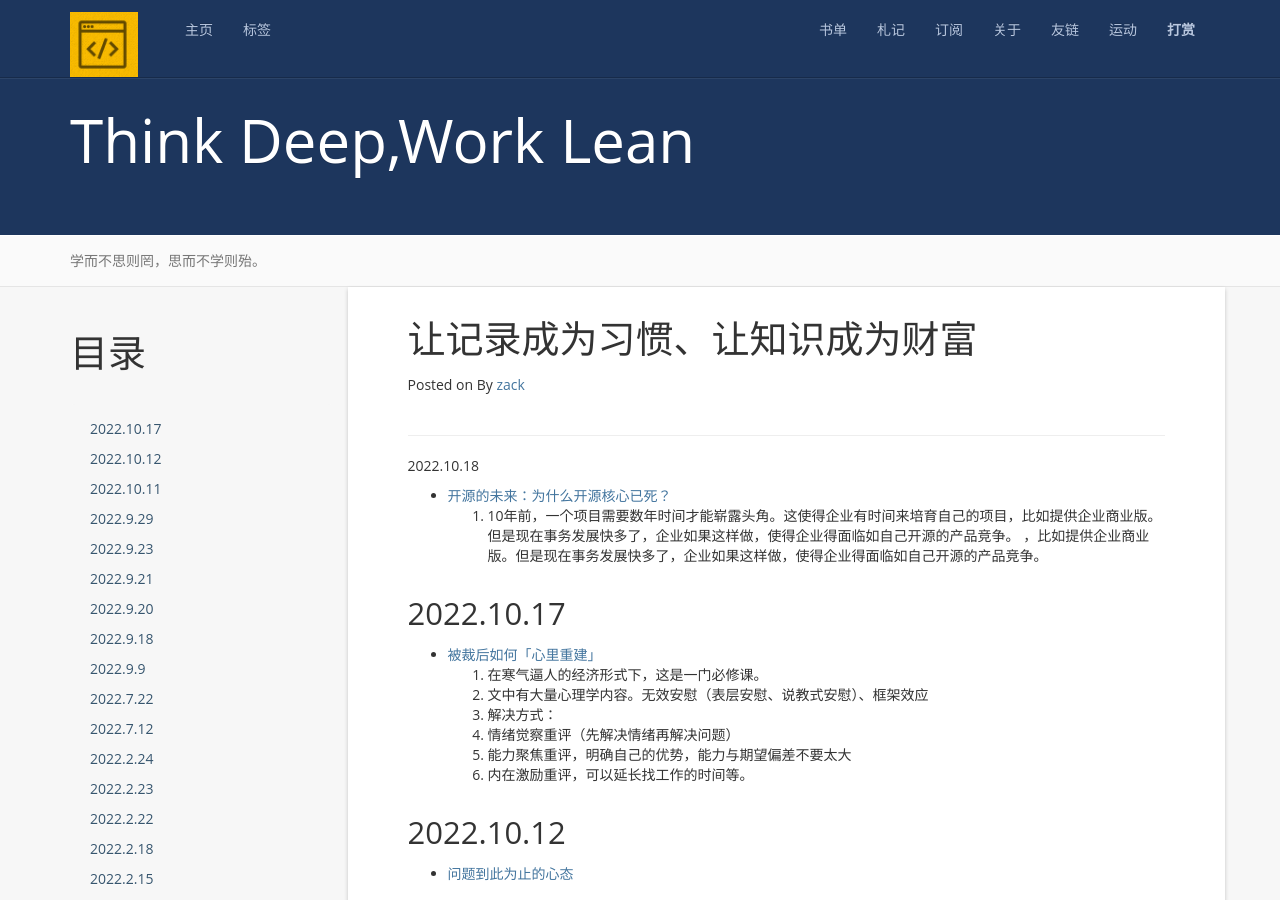
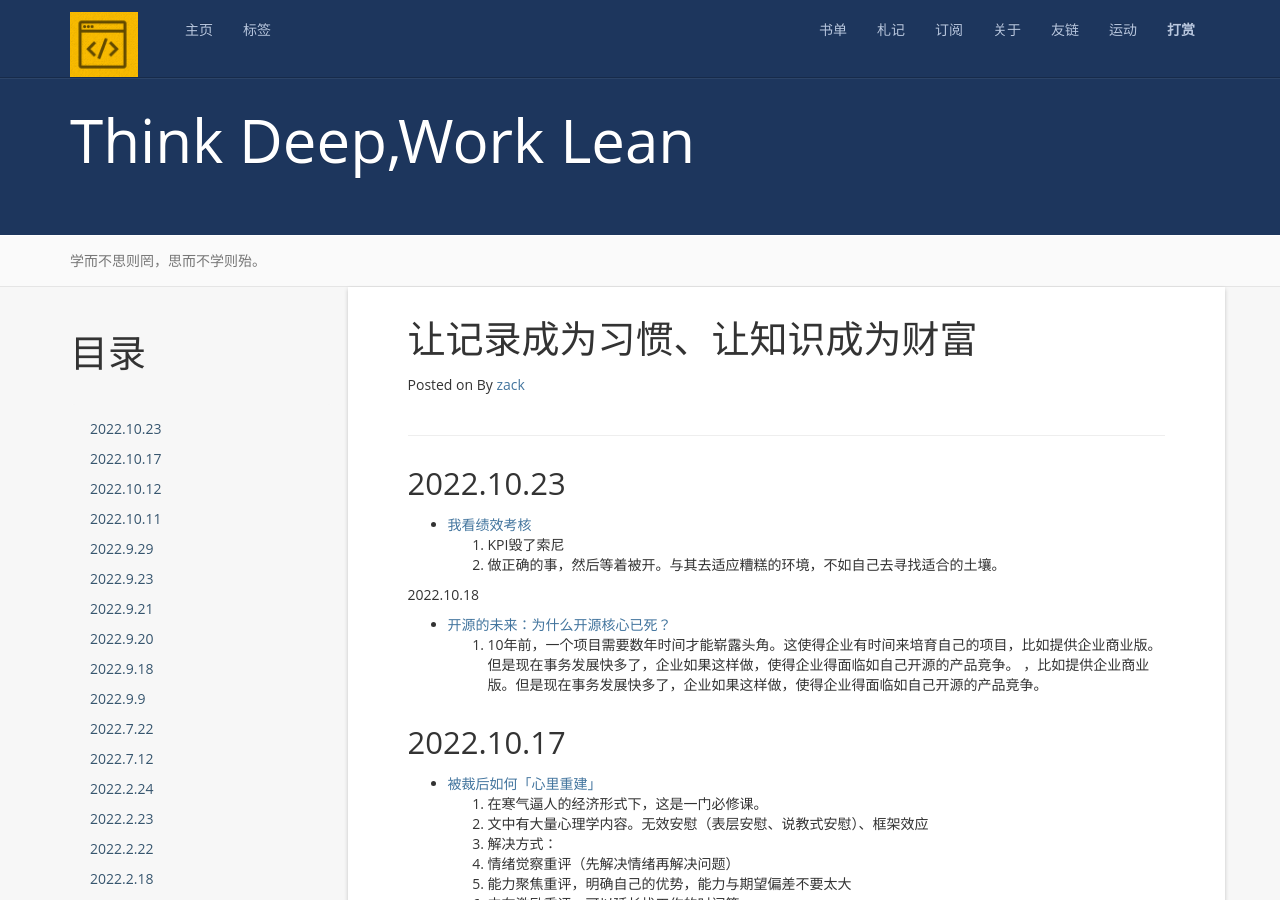
Before and after one commit to zackzhangkai/zackzhangkai.github.io, a Jekyll site: the page built from note.md, in a window 1280 px wide and 900 px high. Built offline with Jekyll 4.4.1, drawn with Linux system fonts in a browser that asks for light colours; nearby versions of some CDN libraries; a script that is not in the unit is left out; comment, search, counter and statistics services are not loaded.

Commit message:
add
Signed-off-by: 张凯 <zackzhangkai@gmail.com>

```diff
--- a/note.md
+++ b/note.md
@@ -8,6 +8,15 @@ permalink: /note/
 {:toc}
 
 ------------
+
+
+2022.10.23
+----------------
++ [我看绩效考核](https://coolshell.cn/articles/17972.html)
+  1. KPI毁了索尼
+  2. 做正确的事，然后等着被开。与其去适应糟糕的环境，不如自己去寻找适合的土壤。
+
+
 2022.10.18
 + [ 开源的未来：为什么开源核心已死？](https://www.infoq.cn/article/eQRGLjAzl3mjhhwPTE14)
   1. 10年前，一个项目需要数年时间才能崭露头角。这使得企业有时间来培育自己的项目，比如提供企业商业版。但是现在事务发展快多了，企业如果这样做，使得企业得面临如自己开源的产品竞争。
```
